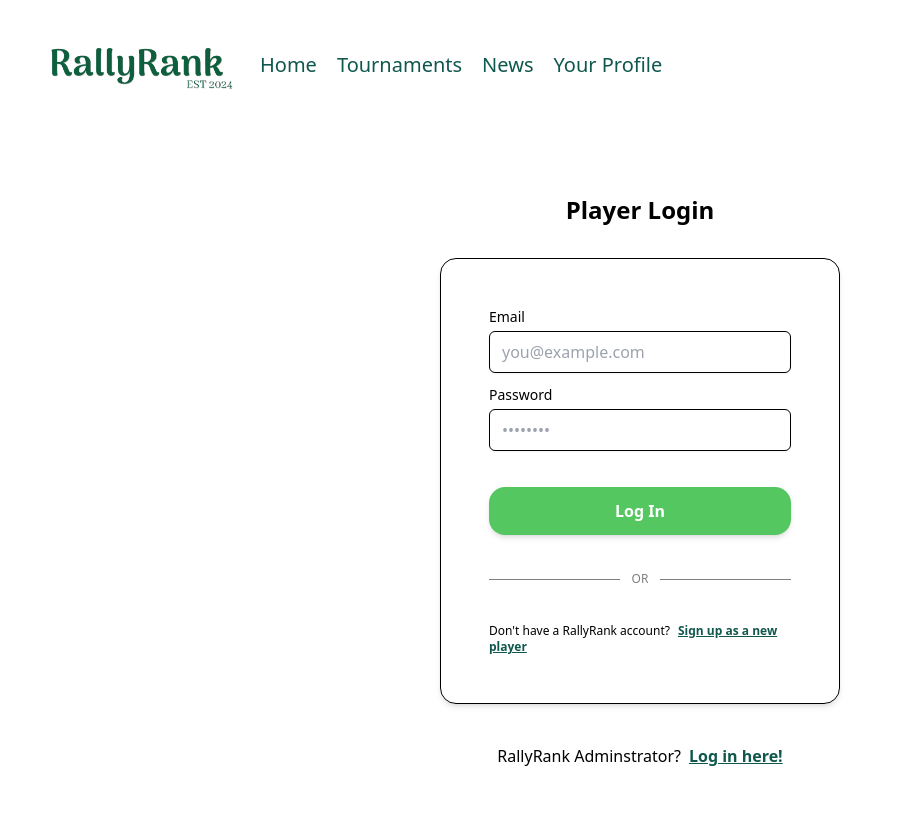
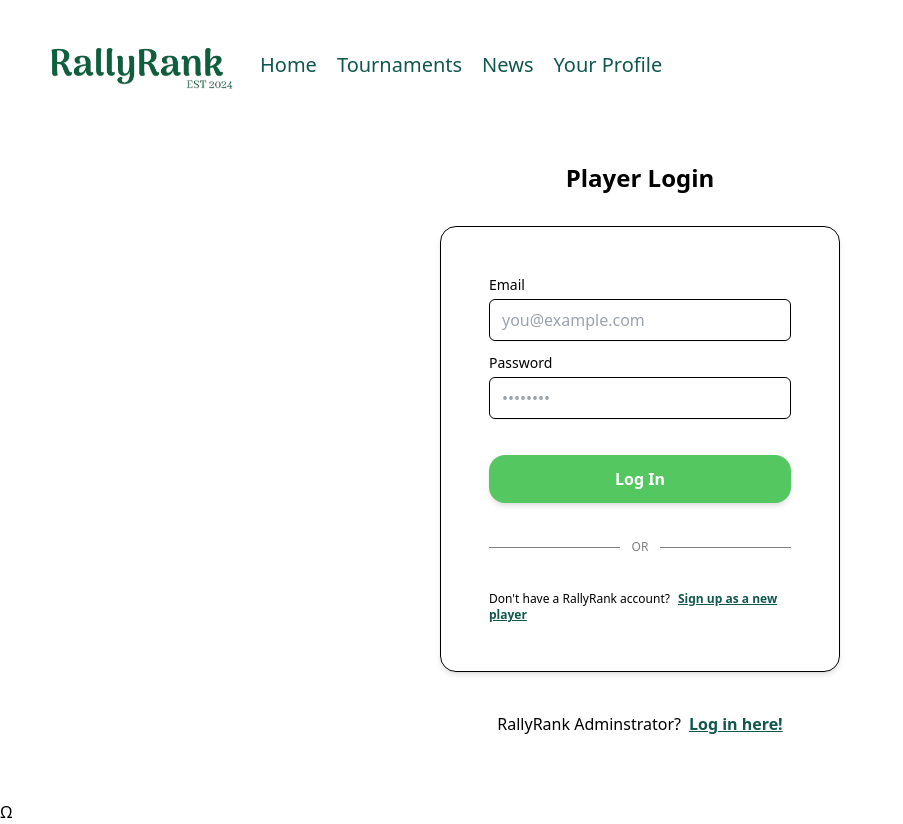
Before and after one commit to zylooooo/CS203, a React (Vite) app in the folder rally-rank-app/: page /login in a window 1280 px wide. Shown: the whole page, without its empty margins (0-903 px from the left). Before the commit the page ends 800 px from the top, so only its background shows below. Built offline with nearby package versions, Linux system fonts and the light colour scheme.

Commit message:
Move all generated children in MainLayout.jsx to justify-start instead of justify-center

```diff
--- a/rally-rank-app/src/components/MainLayout.jsx
+++ b/rally-rank-app/src/components/MainLayout.jsx
@@ -5,10 +5,10 @@ function MainLayout({ children }) {
         <>
             <div className="flex flex-col min-h-screen">
                 <NavBar />
-                <div className="flex-grow flex flex-col justify-center items-center">
+                <div className="flex-grow flex flex-col justify-start items-center">
                     {children}
                 </div>
-            </div>
+            </div>Ω
         </>
     );
 }
```
